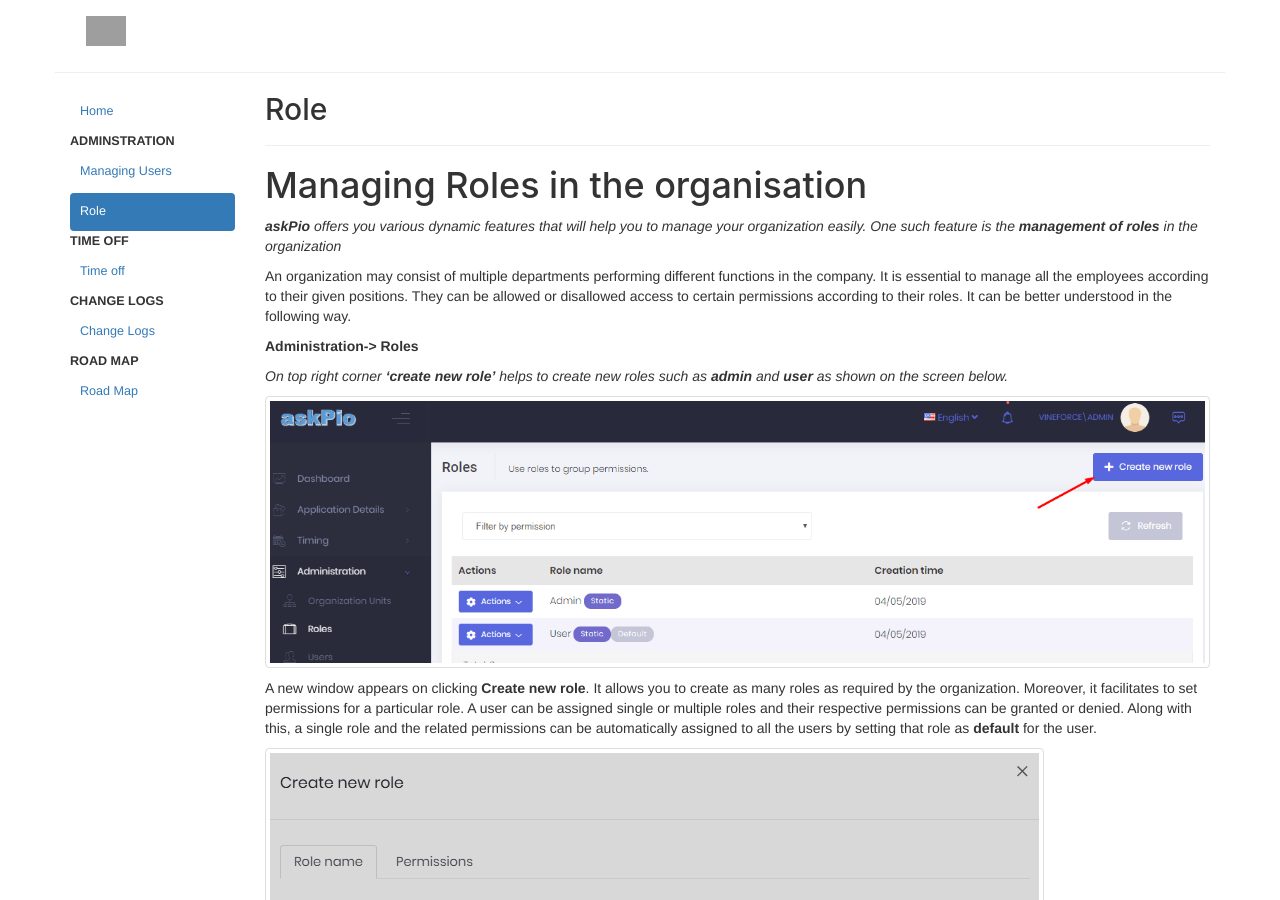
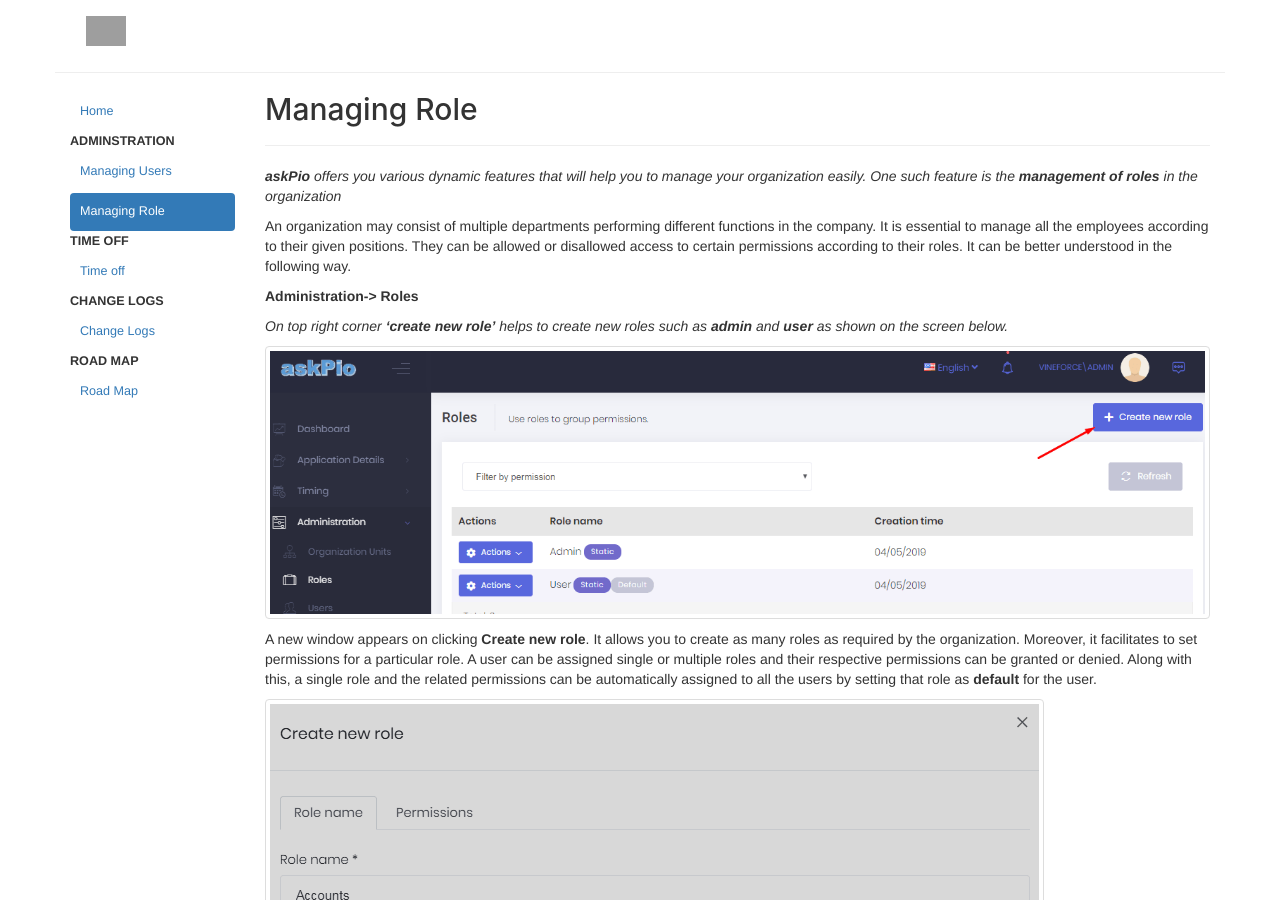
Before and after one commit to Harshgupta71/askPio_Documentation, a Jekyll site: the page built from _posts/2019-01-01-Role.md, in a window 1280 px wide and 900 px high. Built offline with Jekyll 4.4.1, drawn with Linux system fonts in a browser that asks for light colours; comment, search, counter and statistics services are not loaded; grey boxes are pictures that could not be loaded.

Commit message:
Update 2019-01-01-Role.md

```diff
--- a/_posts/2019-01-01-Role.md
+++ b/_posts/2019-01-01-Role.md
@@ -1,10 +1,9 @@
 ---
 layout: page
-title: "Role"
+title: "Managing Role"
 category: admin
 date: 2019-01-01 15:39:29
 ---
-<h1>Managing Roles in the organisation</h1>
 <em><strong>askPio</strong> offers you various dynamic features that will help you to manage your organization easily. One such feature is the <strong>management of roles</strong> in the organization</em>
 <p>An organization may consist of multiple departments performing different functions in the company. It is essential to manage all the employees according to their given positions. They can be allowed or disallowed access to certain permissions according to their roles. It can be better understood in the following way.</p>
 <p><strong>Administration-> Roles</strong></p>
```
